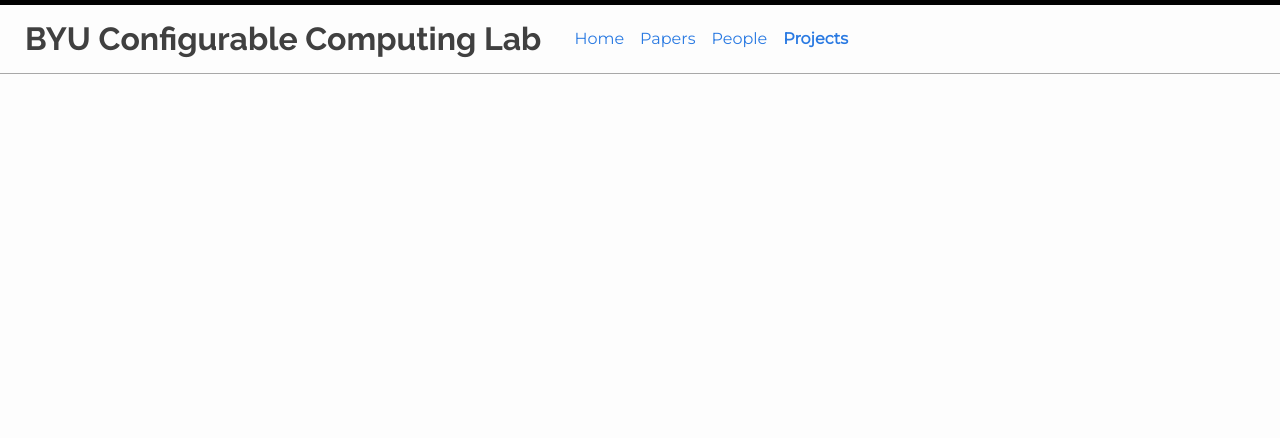
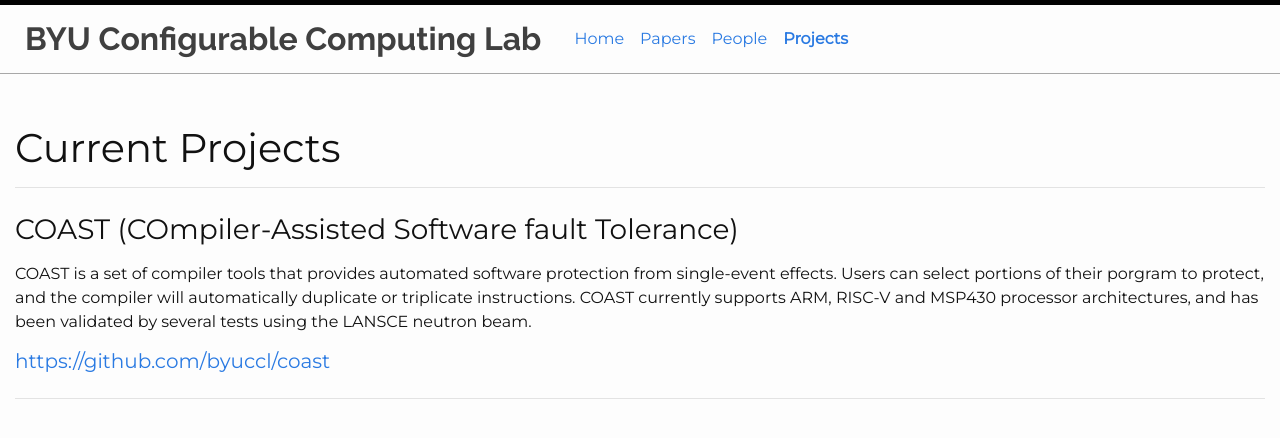
Before and after one commit to byuccl/byuccl.github.io, a Jekyll site: the page built from pages/projects.html, in a window 1280 px wide. Shown: the top 438 px of the page. Built offline with Jekyll 4.4.1, drawn with Linux system fonts in a browser that asks for light colours; nearby versions of some CDN libraries.

Commit message:
Add projects

```diff
--- a/_data/papers.yaml
+++ b/_data/papers.yaml
@@ -1,3 +1,60 @@
+
+- title: >
+    Synchronizing On-Chip Software and Hardware Traces for HLS-Accelerated Programs
+  authors: >
+    Matthew Ashcraft, Jeffrey Goeders
+  conference: >
+    International Conference on Field-Programmable Technology (FPT)
+  year: >
+    2019
+  abstract: >
+   Complex designs generated from modern high-level synthesis tools allow users to take advantage of heterogeneous systems, splitting the execution of programs between conventional processors, and hardware accelerators. While modern HLS tools continue to improve in efficiency and capability, debugging these designs has received relatively minor attention. Fortunately, recent academic work has provided the first means to debug these designs using hardware and software traces. Though these traces allow the user to analyze the flow of execution on both the software and hardware individually, they provide no means of synchronization to determine how operations on one device affect the other.
+
+- title: >
+    Implementation and Design Space Exploration of a Turbo Decoder in High-Level Synthesis
+  authors: >
+    Wesley Stirk, Jeffrey Goeders
+  conference: >
+    International Conference on Reconfigurable Computing and FPGAs (ReConFig)
+  year: >
+    2019
+  abstract: >
+    High-Level Synthesis (HLS) allows not only for quicker prototyping, but also faster and more widespread design space exploration. In this work we designed a turbo decoder using Vivado HLS, which has not previously been explored. Our turbo decoder was designed to allow for easy design space exploration, both of algorithmic turbo decoder parameters as well as HLS parameters.  Data and analysis on the design space is presented for approximately 200,000 variations with an emphasis on the needed trade-offs when designing a turbo decoder.
+
+- title: >
+    Impact of Soft Errors on Large-Scale FPGA Cloud Computing
+  authors: >
+    Andrew Keller, Michael Wirthlin
+  conference: >
+    International Symposium on Field-Programmable Gate Arrays (FPGA)
+  year: >
+    2019
+  abstract: >
+    FPGAs are being used in large numbers within cloud computing to provide high-performance, low-power alternatives to more traditional computing structures. While FPGAs provide a number of important benefits to cloud computing environments, they are susceptible to radiation-induced soft errors, which can lead to silent data corruption or system instability. Although soft errors within a single FPGA occur infrequently, soft errors in large-scale FPGAs systems can occur at a relatively high rate. This paper investigates the failure rate of several FPGA applications running within an FPGA cloud computing node by performing fault injection experiments to determine the susceptibility of these applications to soft-errors. The results from these experiments suggest that silent data corruption will occur every few hours within a 100,000 node FPGA system and that such a system can only maintain high-levels of reliability for short periods of operation. These results suggest that soft-error detection and mitigation techniques may be needed in large-scale FPGA systems.
+
+
+- title: >
+    Neutron Radiation Testing of Fault Tolerant RISC-V Soft Processor on Xilinx SRAM-based FPGAs
+  authors: >
+    Andrew Wilson, Michael Wirthlin
+  conference: >
+    IEEE Space Computing Conference
+  year: >
+    2019
+  abstract: >
+    Many space applications are considering the use of commercial SRAM-based FPGAs over radiation hardened devices. When using SRAM-based FPGAs, soft processors may be required to fulfill application requirements, but the FPGA designs must overcome radiation-induced soft errors to provide a reliable system. TMR is one solution in designing a fault tolerant soft processor to mitigate the failures caused by SEUs. This paper compares the neutron soft-error reliability of an unmitigated and TMR version of a Taiga RISC-V soft processor on a Xilinx SRAM-based FPGA. The TMR RISC-V processor showed a 33× reduction in the neutron cross section and a 27% decrease in operational frequency, resulting in a 24× improvement of the mean work to failure with a cost of around 5.6× resource utilization.
+
+- title: >
+    Maverick: A Stand-Alone CAD Flow for Partially Reconfigurable FPGA Modules
+  authors: >
+    Dallon Glick, Jesse Grigg, Brent Nelson, Michael Wirthlin
+  conference: >
+    International Symposium on Field-Programmable Custom Computing Machines (FCCM)
+  year: >
+    2019
+  abstract: >
+    This paper presents Maverick, a proof-of-concept computer-aided design (CAD) flow for generating reconfigurable modules (RMs) which target partial reconfiguration (PR) regions in field-programmable gate array (FPGA) designs. After an initial static design and PR region are created with Xilinx's Vivado PR flow, the Maverick flow can then compile and configure RMs onto that PR region-without the use of vendor tools. Maverick builds upon existing open source tools (Yosys, RapidSmith2, and Project X-Ray) to form an end-to-end compilation flow. This paper describes the Maverick flow and shows the results of it running on a PYNQ-Z1's ARM processor to compile a set of HDL designs to partial bitstreams. The resulting bitstreams were configured onto the PYNQ-Z1's FPGA fabric, demonstrating the feasibility of a single-chip embedded system which can both compile HDL designs to bitstreams and then configure them onto its own programmable fabric.
+
 - title: >
     Unified On-Chip Software and Hardware Debug for HLS-Accelerated Programs
   authors: >
--- /dev/null
+++ b/_data/projects.yaml
@@ -0,0 +1,8 @@
+# - name: Self-Sustainable Air Quality Sensor
+  # description: We are building an air quality sensor that is powered by solar power and uses long range communication. This will allow for sensors to be placed in locations not possible before.
+
+
+- name: COAST (COmpiler-Assisted Software fault Tolerance)
+  description: |+
+    COAST is a set of compiler tools that provides automated software protection from single-event effects.  Users can select portions of their porgram to protect, and the compiler will automatically duplicate or triplicate instructions.  COAST currently supports ARM, RISC-V and MSP430 processor architectures, and has been validated by several tests using the LANSCE neutron beam.
+  url: https://github.com/byuccl/coast
--- a/_sass/_people.scss
+++ b/_sass/_people.scss
@@ -1,6 +1,11 @@
 h2 {
     margin-top: 50px;
 }
+
+.container-people {
+    max-width: 900px;
+}
+
 
 .faculty {
     img {
@@ -16,7 +21,9 @@
     }
 }
 
+.current-faculty {
 
+}
 .current-students {
     margin-bottom: 25px;
 }
--- /dev/null
+++ b/_sass/_projects.scss
@@ -0,0 +1,26 @@
+.projects-title {
+    margin-top: 50px;
+}
+
+.project {
+    .project-title {
+        font-weight: 200;
+    }
+
+    .project-image {
+        object-fit: cover;
+        max-height: 300px;
+
+        display: block;
+        margin-left: auto;
+        margin-right: auto;
+
+        padding: 20px;
+    }
+
+    .project-description {
+
+    }
+
+    margin: 25px 0;
+}
--- a/css/main.scss
+++ b/css/main.scss
@@ -53,5 +53,6 @@
         "nav",
         "home",
         "people",
-        "papers"
+        "papers",
+        "projects"
 ;
--- a/pages/papers.html
+++ b/pages/papers.html
@@ -15,7 +15,9 @@
         <h1 class="year">
             {{ year }}
         </h1>
-        {% for paper in site.data.papers %}
+
+        {% assign papers_sorted = site.data.papers | sort : "title" %}
+        {% for paper in papers_sorted %}
             {% if paper.year == year %}
                 <div class="paper">
                     <h4 class="paper-title">
--- a/pages/projects.html
+++ b/pages/projects.html
@@ -1,9 +1,11 @@
 ---
 layout: default
 title: Projects
-permalink: /projects
+permalink: /projects/
 ---
 
+<h1 class="projects-title">Current Projects</h1>
+<hr>
 <div class="projects">
     {% for project in site.data.projects %}
         <div class="project">
@@ -12,7 +14,7 @@
                 <div class="project-images row">
                     {% for image in project.images %}
                         <div class="col">
-                            <img class="project-image" src="{{image}}" />
+                            <img class="project-image" src="{{image}}"/>
                         </div>
                     {% endfor %}
                 </div>
@@ -21,6 +23,14 @@
             <div class="project-description">
                 {{ project.description | markdownify }}
             </div>
+
+            <div>
+                <h5>
+                    <a href={{ project.url }}>
+                        {{ project.url }}
+                    </a>
+                </h5>
+            </div>
         </div>
         <hr>
     {% endfor %}
```
Also changed, not shown: pages/people.html (+11 -7 lines), images/mongolia-1.jpg (added), images/mongolia-2.jpg (added), images/mongolia-3.jpg (added).
